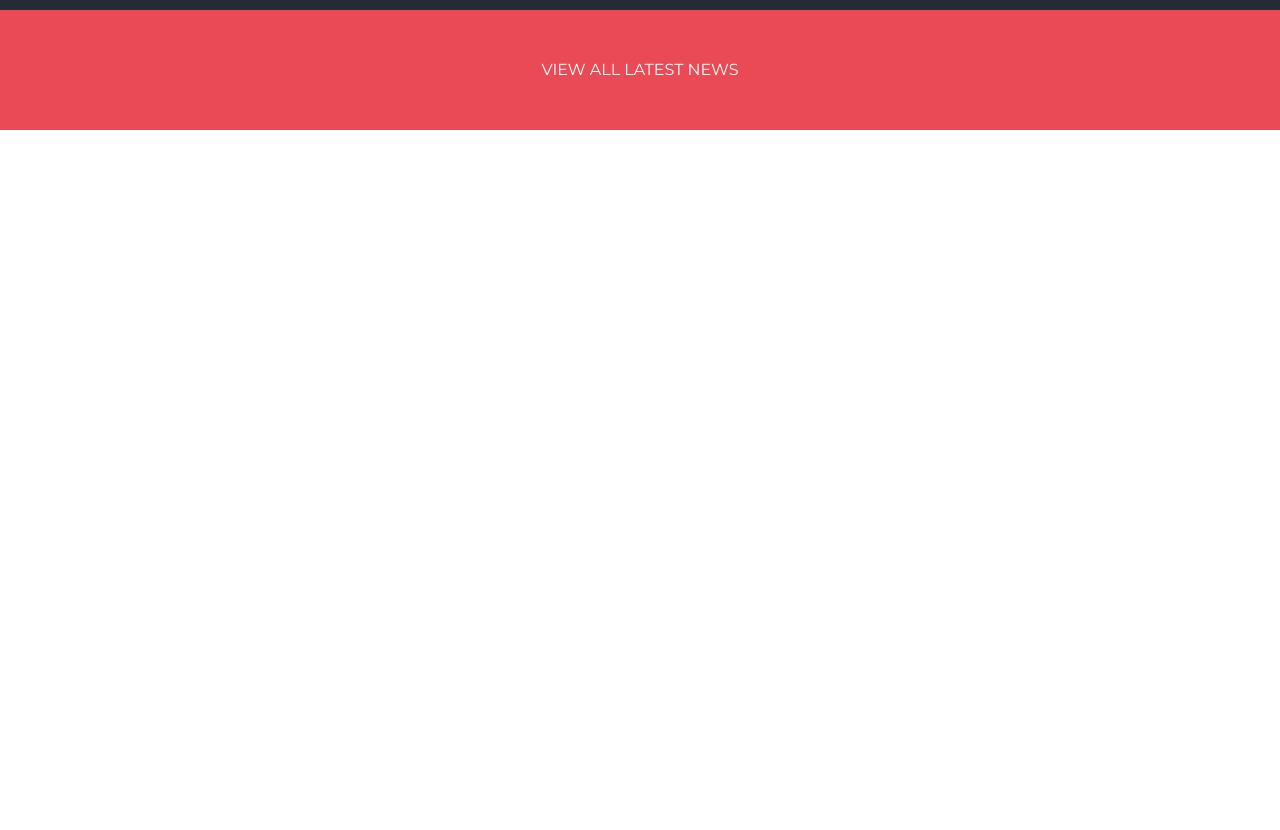
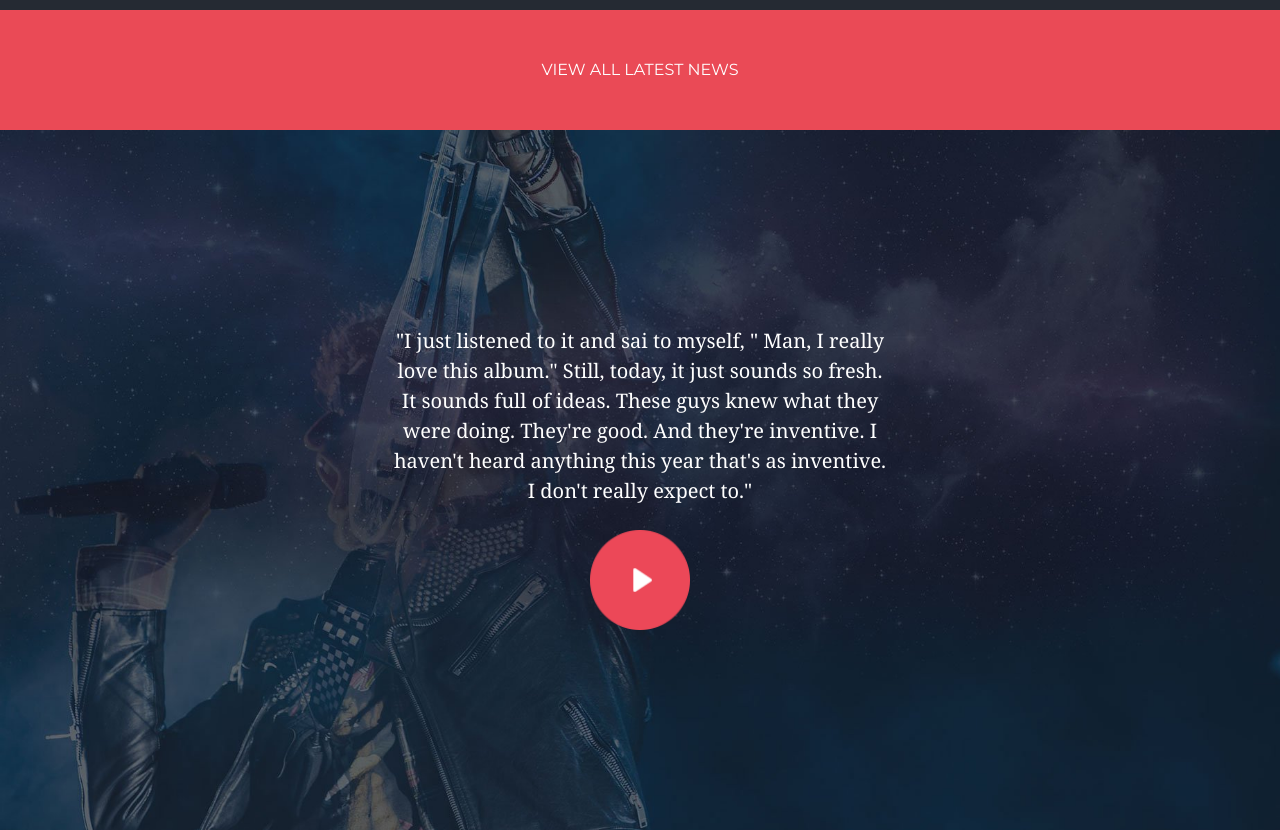
Before and after one commit to Alessia9802/proj-html-vuejs, a Vue app: page / in a window 1280 px wide. Shown: the part 2540-3370 px from the top of the page. Before the commit the page ends 2670 px from the top, so only its background shows below. Built offline with nearby package versions, Linux system fonts and the light colour scheme; a web font is replaced by a local one.

Commit message:
Add section quote testimonial

```diff
--- a/src/components/Main.vue
+++ b/src/components/Main.vue
@@ -124,6 +124,23 @@
     <!-- View all latest news -->
     <div class="news">
       <p>View all latest news</p>
+    </div>
+    <!-- Area quote -->
+    <div class="quote">
+      <div class="text_quote">
+        <p>
+          "I just listened to it and sai to myself, " Man, I really love this
+          album." Still, today, it just sounds so fresh. It sounds full of
+          ideas. These guys knew what they were doing. They're good. And they're
+          inventive. I haven't heard anything this year that's as inventive. I
+          don't really expect to."
+        </p>
+        <img
+          class="play"
+          src="../assets/img/band_interview_play_icon.png"
+          alt=""
+        />
+      </div>
     </div>
   </div>
   <!-- site_main -->
@@ -302,4 +319,31 @@ h4 {
   font-family: "Montserrat";
   text-transform: uppercase;
 }
+
+.quote {
+  background-image: url("../assets/img/home-testimonial-parallax.jpg");
+  background-size: cover;
+  height: 700px;
+  color: white;
+  text-align: center;
+  position: relative;
+}
+.text_quote {
+  width: 500px;
+  top: 50%;
+  left: 50%;
+  position: absolute;
+  transform: translate(-50%, -50%);
+}
+
+.text_quote p {
+  line-height: 30px;
+  font-family: Cambria, Cochin, Georgia, Times, "Times New Roman", serif;
+  font-size: 20px;
+}
+
+.play {
+  margin-top: 1.5rem;
+  width: 100px;
+}
 </style>
```
